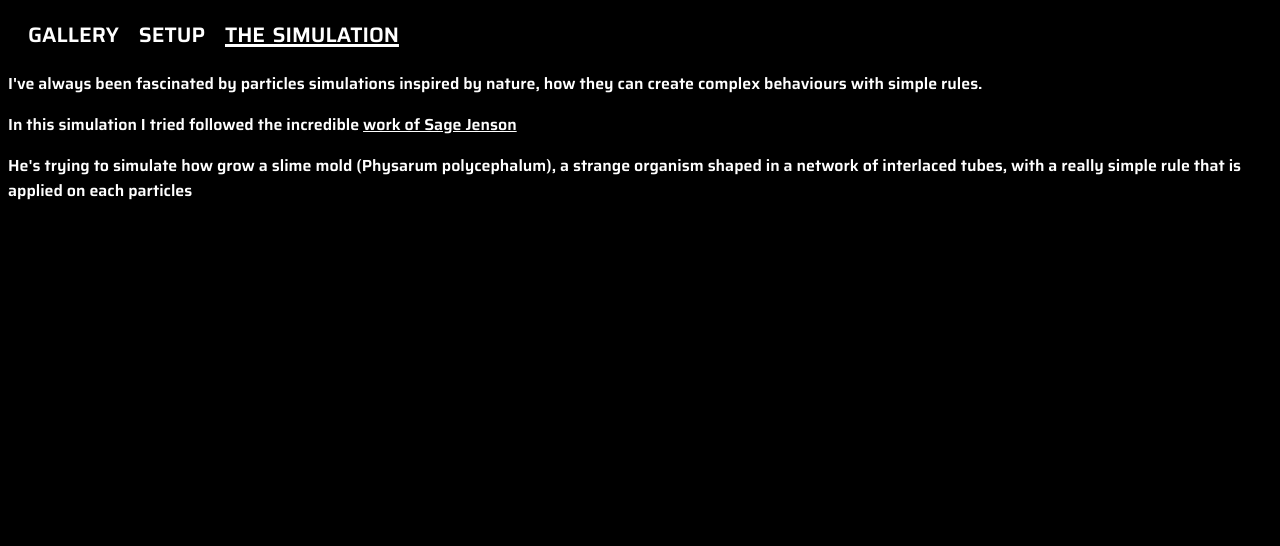
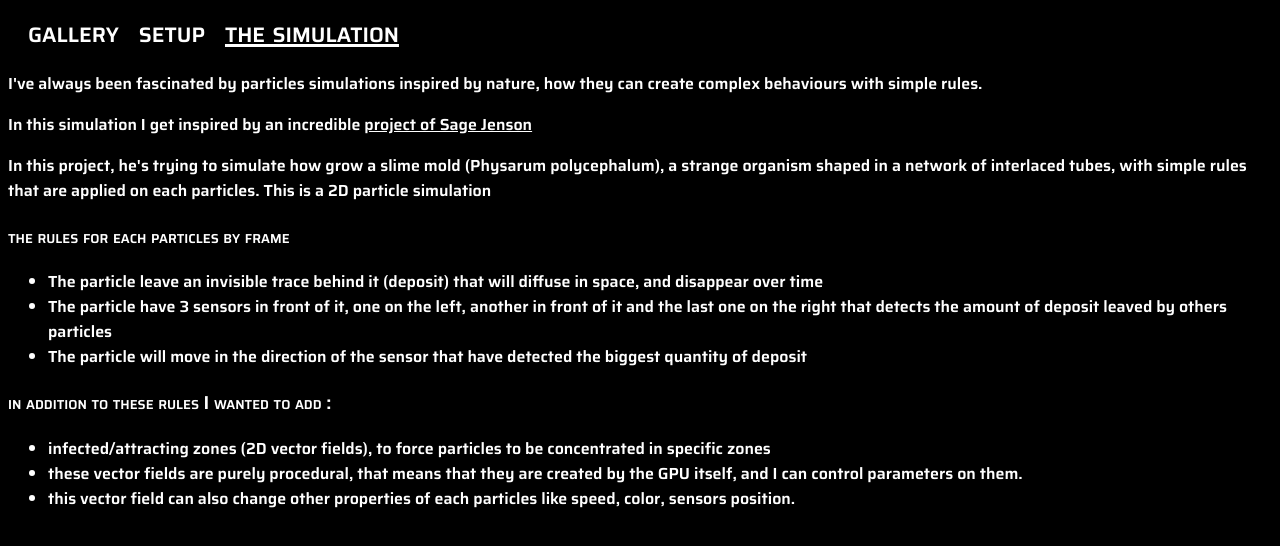
Before and after one commit to guillaume-leo/palsembleu, a Nuxt app: page /simulation in a window 1280 px wide. Shown: the top 546 px of the page. Built offline with nearby package versions, Linux system fonts and the light colour scheme.

Commit message:
adding some text

```diff
--- a/pages/setup.vue
+++ b/pages/setup.vue
@@ -6,9 +6,11 @@
     <div class="content__text">
       <p>The simulation runs into a <a target="_blank" href="https://cycling74.com/">Max/Msp</a> patch.</p>
       <p>Max is a creative coding environement that can be extended with other languages.</p>
-      <p>Thus, I can inside max create shaders in GLSL to run the particle simulation directly on the GPU <br> and
+      <p>Thus, I can inside my max project, create shaders in GLSL to run the particle simulation directly on the GPU <br>
+        and
         javascript to
-        control the patch in real-time with the midi controller that you can see on the picture</p>
+        control parameters of the patch in real-time with a midi controller that you can see on the picture (ableton push)
+      </p>
     </div>
   </div>
 </template>
--- a/pages/simulation.vue
+++ b/pages/simulation.vue
@@ -2,14 +2,45 @@
   <div class="content">
     <p>I've always been fascinated by particles simulations inspired by nature, how they can create complex behaviours
       with simple rules.</p>
-    <p>In this simulation I tried followed the incredible <a target="_blank"
-        href="https://cargocollective.com/sagejenson/physarum">work of Sage Jenson</a></p>
-    <p>He's trying to simulate how grow a slime mold (Physarum polycephalum), a strange organism shaped in a network of
-      interlaced tubes, with a really simple rule that is applied on each particles</p>
+    <p>In this simulation I get inspired by an incredible <a target="_blank"
+        href="https://cargocollective.com/sagejenson/physarum">project of Sage Jenson</a></p>
+    <p>In this project, he's trying to simulate how grow a slime mold (Physarum polycephalum), a strange organism shaped
+      in a network of
+      interlaced tubes, with simple rules that are applied on each particles. This is a 2D particle simulation</p>
+    <h3>the rules for each particles by frame</h3>
+    <ul>
+      <li>
+        The particle leave an invisible trace behind it (deposit) that will diffuse in space, and disappear over time
+      </li>
+      <li>
+        The particle have 3 sensors in front of it, one on the left, another in front of it and the last one on the right
+        that detects the amount of deposit leaved by others particles
+      </li>
+      <li>
+        The particle will move in the direction of the sensor that have detected the biggest quantity of deposit
+      </li>
+    </ul>
+    <h3>in addition to these rules I wanted to add :</h3>
+    <ul>
+      <li>
+        infected/attracting zones (2D vector fields), to force particles to be concentrated in specific zones
+      </li>
+      <li>
+        these vector fields are purely procedural, that means that they are created by the GPU itself, and I can control
+        parameters on them.
+      </li>
+      <li>
+        this vector field can also change other properties of each particles like speed, color, sensors position.
+      </li>
+    </ul>
   </div>
 </template>
 
 <style scoped>
+h3 {
+  font-variant: small-caps;
+}
+
 .content {
   color: white;
   font-family: Saira;
```
